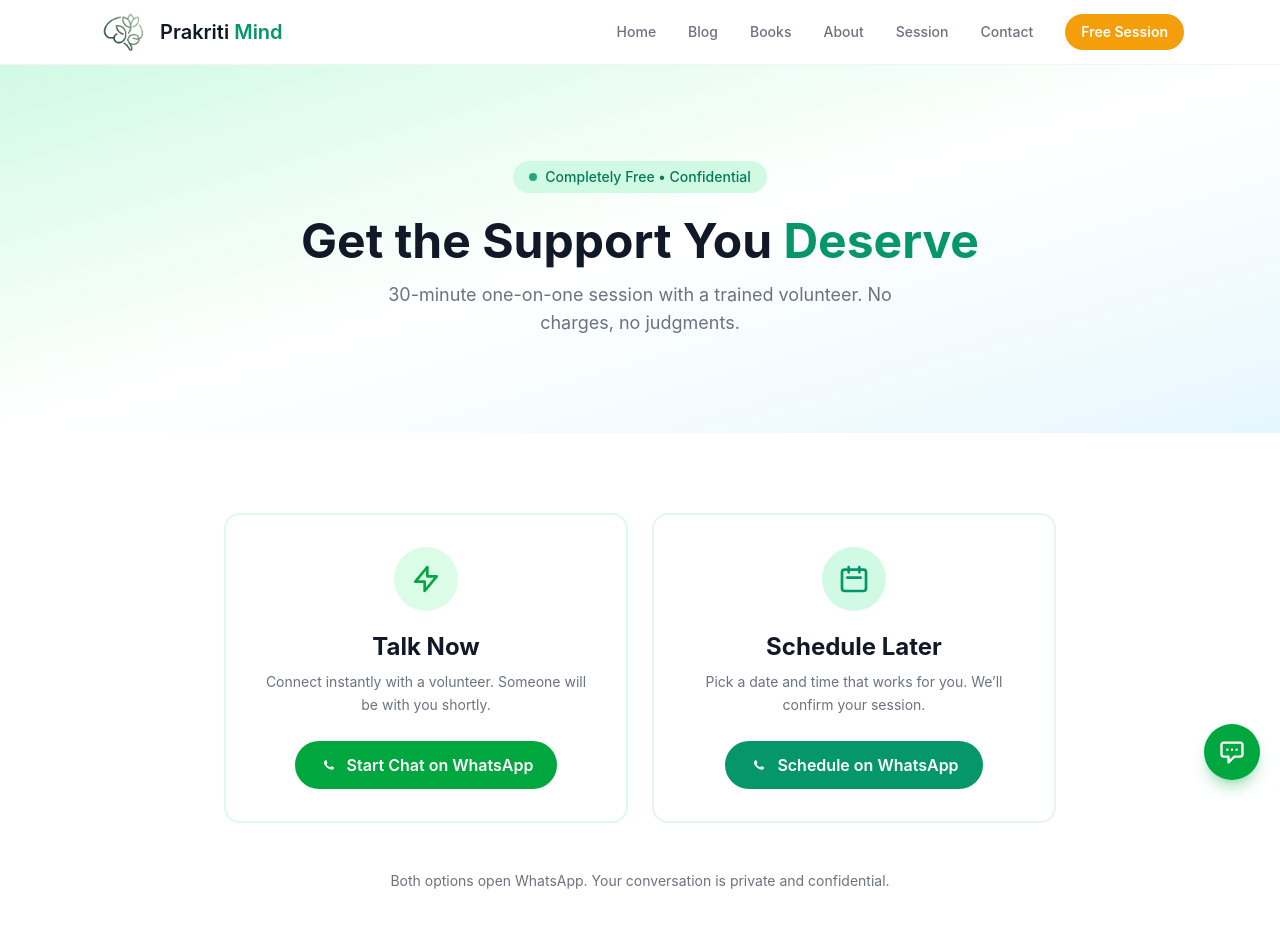
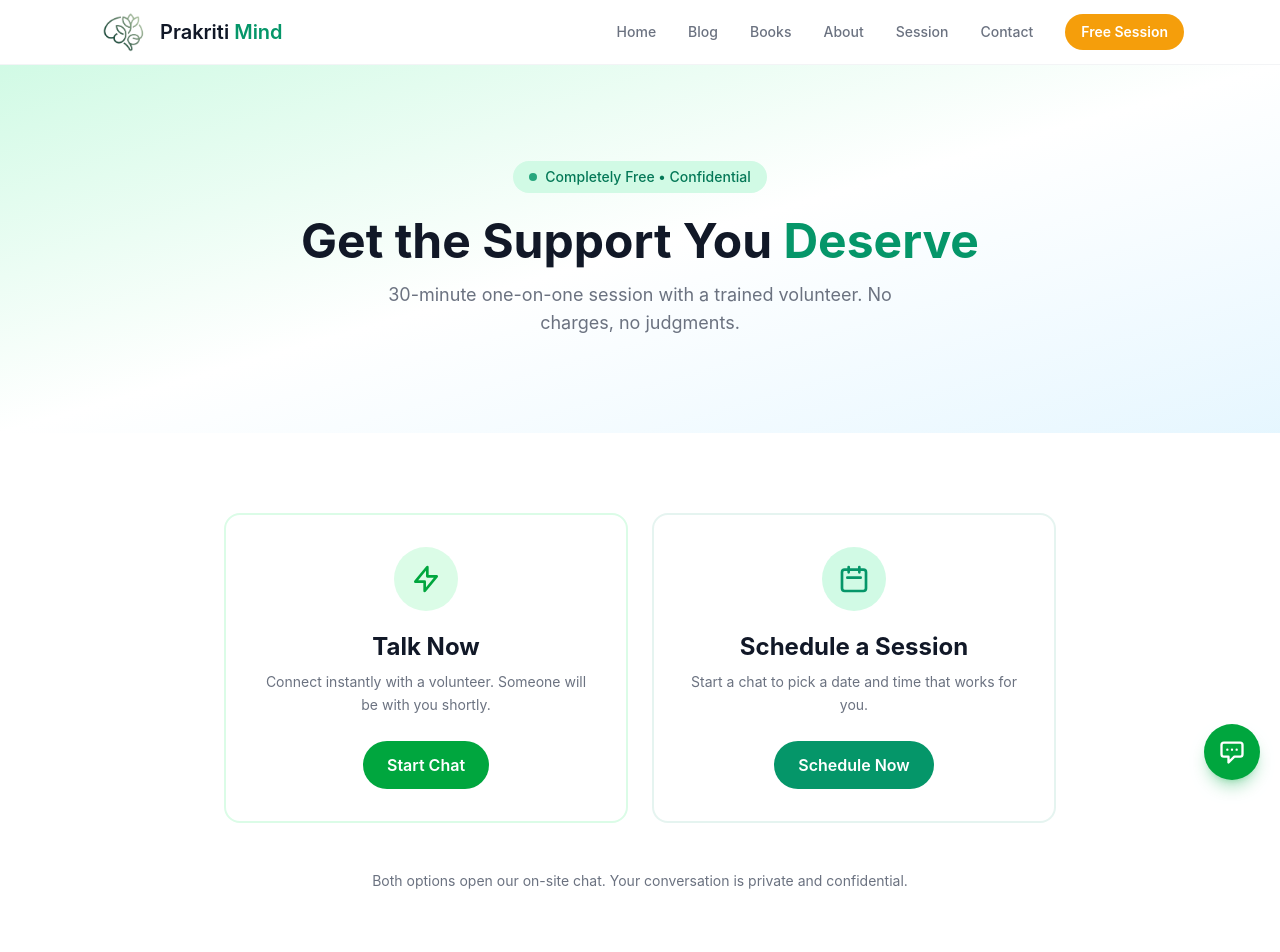
Before and after one commit to notrealaman/prakriti-mind, a Next.js app: page /session in a window 1280 px wide. Shown: the top 952 px of the page. Built offline with nearby package versions, Linux system fonts and the light colour scheme.

Commit message:
Remove all WhatsApp links, use on-site chat everywhere

```diff
--- a/src/app/about/page.js
+++ b/src/app/about/page.js
@@ -1,7 +1,7 @@
 import Link from "next/link";
 import Header from "@/components/Header";
 import Footer from "@/components/Footer";
-import { waLink } from "@/lib/whatsapp";
+import OpenChatButton from "@/components/OpenChatButton";
 
 export const metadata = { title: "About — Prakriti Mind", description: "Learn about our mission to provide free psychological assistance to everyone." };
 
@@ -64,14 +64,9 @@ export default function AboutPage() {
                 We are committed to providing professional, confidential, and completely free support —
                 because everyone deserves someone to talk to.
               </p>
-              <a
-                href={waLink()}
-                target="_blank"
-                rel="noopener noreferrer"
-                className="mt-6 inline-flex items-center px-6 py-3 rounded-full bg-accent text-white font-semibold hover:bg-accent-dark transition-all"
-              >
+              <OpenChatButton className="mt-6 inline-flex items-center px-6 py-3 rounded-full bg-accent text-white font-semibold hover:bg-accent-dark transition-all">
                 Book Your Free Session
-              </a>
+              </OpenChatButton>
             </div>
           </div>
         </section>
--- a/src/app/blog/[slug]/page.js
+++ b/src/app/blog/[slug]/page.js
@@ -2,8 +2,8 @@ import Link from "next/link";
 import { notFound } from "next/navigation";
 import Header from "@/components/Header";
 import Footer from "@/components/Footer";
+import OpenChatButton from "@/components/OpenChatButton";
 import posts from "@/data/posts";
-import { waLink } from "@/lib/whatsapp";
 
 export function generateStaticParams() {
   return posts.map((post) => ({ slug: post.slug }));
@@ -74,14 +74,9 @@ export default async function BlogPostPage({ params }) {
           </div>
 
           <div className="mt-12 pt-8 border-t border-gray-100">
-            <a
-              href={waLink()}
-              target="_blank"
-              rel="noopener noreferrer"
-              className="inline-flex items-center px-6 py-3 rounded-full bg-accent text-white font-semibold shadow-lg shadow-accent/25 hover:bg-accent-dark transition-all"
-            >
+            <OpenChatButton className="inline-flex items-center px-6 py-3 rounded-full bg-accent text-white font-semibold shadow-lg shadow-accent/25 hover:bg-accent-dark transition-all">
               Book a Free Session
-            </a>
+            </OpenChatButton>
           </div>
         </article>
       </main>
--- a/src/app/evaluation/page.js
+++ b/src/app/evaluation/page.js
@@ -3,7 +3,7 @@
 import { useState } from "react";
 import Header from "@/components/Header";
 import Footer from "@/components/Footer";
-import { waLink, TALK_NOW } from "@/lib/whatsapp";
+import OpenChatButton from "@/components/OpenChatButton";
 
 const questions = [
   { id: "mood", label: "How would you rate your overall mood lately?", emojis: ["😢", "😟", "😐", "🙂", "😊"] },
@@ -49,17 +49,9 @@ export default function EvaluationPage() {
             <p className="text-muted mb-8">
               Your responses have been recorded. If you&rsquo;d like to talk to someone right now, we&rsquo;re here for you.
             </p>
-            <a
-              href={waLink(TALK_NOW)}
-              target="_blank"
-              rel="noopener noreferrer"
-              className="inline-flex items-center px-8 py-3.5 rounded-full bg-green-600 text-white font-semibold hover:bg-green-700 transition-all"
-            >
-              <svg className="w-5 h-5 mr-2" fill="currentColor" viewBox="0 0 24 24">
-                <path d="M17.472 14.382c-.297-.149-1.758-.867-2.03-.967-.273-.099-.471-.148-.67.15-.197.297-.767.966-.94 1.164-.173.199-.347.223-.644.075-.297-.15-1.255-.463-2.39-1.475-.883-.788-1.48-1.761-1.653-2.059-.173-.297-.018-.458.13-.606.134-.133.298-.347.446-.52.149-.174.198-.298.298-.497.099-.198.05-.371-.025-.52-.075-.149-.669-1.612-.916-2.207-.242-.579-.487-.5-.669-.51-.173-.008-.371-.01-.57-.01-.198 0-.52.074-.792.372-.272.297-1.04 1.016-1.04 2.479 0 1.462 1.065 2.875 1.213 3.074.149.198 2.096 3.2 5.077 4.487.709.306 1.262.489 1.694.625.712.227 1.36.195 1.871.118.571-.085 1.758-.719 2.006-1.413.248-.694.248-1.289.173-1.413-.074-.124-.272-.198-.57-.347" />
-              </svg>
+            <OpenChatButton className="inline-flex items-center px-8 py-3.5 rounded-full bg-green-600 text-white font-semibold hover:bg-green-700 transition-all">
               Talk to Someone Now
-            </a>
+            </OpenChatButton>
           </div>
         </main>
         <Footer />
--- a/src/app/session/page.js
+++ b/src/app/session/page.js
@@ -1,6 +1,6 @@
 import Header from "@/components/Header";
 import Footer from "@/components/Footer";
-import { waLink, TALK_NOW, SCHEDULE } from "@/lib/whatsapp";
+import OpenChatButton from "@/components/OpenChatButton";
 
 export const metadata = { title: "Free Session — Prakriti Mind", description: "Talk to someone now or schedule a free 30-minute session." };
 
@@ -27,12 +27,7 @@ export default function SessionPage() {
         <section className="py-16 md:py-20 bg-white">
           <div className="max-w-4xl mx-auto px-4 sm:px-6 lg:px-8">
             <div className="grid md:grid-cols-2 gap-6">
-              <a
-                href={waLink(TALK_NOW)}
-                target="_blank"
-                rel="noopener noreferrer"
-                className="group bg-white rounded-2xl border-2 border-green-100 p-8 text-center hover:border-green-400 hover:shadow-lg transition-all"
-              >
+              <OpenChatButton className="group bg-white rounded-2xl border-2 border-green-100 p-8 text-center hover:border-green-400 hover:shadow-lg transition-all">
                 <div className="w-16 h-16 rounded-full bg-green-100 flex items-center justify-center mx-auto mb-5 group-hover:bg-green-200 transition-colors">
                   <svg className="w-8 h-8 text-green-600" fill="none" viewBox="0 0 24 24" stroke="currentColor" strokeWidth={2}>
                     <path strokeLinecap="round" strokeLinejoin="round" d="M13 10V3L4 14h7v7l9-11h-7z" />
@@ -43,40 +38,29 @@ export default function SessionPage() {
                   Connect instantly with a volunteer. Someone will be with you shortly.
                 </p>
                 <span className="inline-flex items-center px-6 py-3 rounded-full bg-green-600 text-white font-semibold group-hover:bg-green-700 transition-colors">
-                  <svg className="w-5 h-5 mr-2" fill="currentColor" viewBox="0 0 24 24">
-                    <path d="M17.472 14.382c-.297-.149-1.758-.867-2.03-.967-.273-.099-.471-.148-.67.15-.197.297-.767.966-.94 1.164-.173.199-.347.223-.644.075-.297-.15-1.255-.463-2.39-1.475-.883-.788-1.48-1.761-1.653-2.059-.173-.297-.018-.458.13-.606.134-.133.298-.347.446-.52.149-.174.198-.298.298-.497.099-.198.05-.371-.025-.52-.075-.149-.669-1.612-.916-2.207-.242-.579-.487-.5-.669-.51-.173-.008-.371-.01-.57-.01-.198 0-.52.074-.792.372-.272.297-1.04 1.016-1.04 2.479 0 1.462 1.065 2.875 1.213 3.074.149.198 2.096 3.2 5.077 4.487.709.306 1.262.489 1.694.625.712.227 1.36.195 1.871.118.571-.085 1.758-.719 2.006-1.413.248-.694.248-1.289.173-1.413-.074-.124-.272-.198-.57-.347" />
-                  </svg>
-                  Start Chat on WhatsApp
+                  Start Chat
                 </span>
-              </a>
+              </OpenChatButton>
 
-              <a
-                href={waLink(SCHEDULE)}
-                target="_blank"
-                rel="noopener noreferrer"
-                className="group bg-white rounded-2xl border-2 border-primary/10 p-8 text-center hover:border-primary/40 hover:shadow-lg transition-all"
-              >
+              <OpenChatButton className="group bg-white rounded-2xl border-2 border-primary/10 p-8 text-center hover:border-primary/40 hover:shadow-lg transition-all">
                 <div className="w-16 h-16 rounded-full bg-primary-lighter flex items-center justify-center mx-auto mb-5 group-hover:bg-primary-light transition-colors">
                   <svg className="w-8 h-8 text-primary" fill="none" viewBox="0 0 24 24" stroke="currentColor" strokeWidth={2}>
                     <path strokeLinecap="round" strokeLinejoin="round" d="M8 7V3m8 4V3m-9 8h10M5 21h14a2 2 0 002-2V7a2 2 0 00-2-2H5a2 2 0 00-2 2v12a2 2 0 002 2z" />
                   </svg>
                 </div>
-                <h2 className="text-2xl font-bold text-dark mb-2">Schedule Later</h2>
+                <h2 className="text-2xl font-bold text-dark mb-2">Schedule a Session</h2>
                 <p className="text-muted text-sm leading-relaxed mb-6">
-                  Pick a date and time that works for you. We&rsquo;ll confirm your session.
+                  Start a chat to pick a date and time that works for you.
                 </p>
                 <span className="inline-flex items-center px-6 py-3 rounded-full bg-primary text-white font-semibold group-hover:bg-primary-dark transition-colors">
-                  <svg className="w-5 h-5 mr-2" fill="currentColor" viewBox="0 0 24 24">
-                    <path d="M17.472 14.382c-.297-.149-1.758-.867-2.03-.967-.273-.099-.471-.148-.67.15-.197.297-.767.966-.94 1.164-.173.199-.347.223-.644.075-.297-.15-1.255-.463-2.39-1.475-.883-.788-1.48-1.761-1.653-2.059-.173-.297-.018-.458.13-.606.134-.133.298-.347.446-.52.149-.174.198-.298.298-.497.099-.198.05-.371-.025-.52-.075-.149-.669-1.612-.916-2.207-.242-.579-.487-.5-.669-.51-.173-.008-.371-.01-.57-.01-.198 0-.52.074-.792.372-.272.297-1.04 1.016-1.04 2.479 0 1.462 1.065 2.875 1.213 3.074.149.198 2.096 3.2 5.077 4.487.709.306 1.262.489 1.694.625.712.227 1.36.195 1.871.118.571-.085 1.758-.719 2.006-1.413.248-.694.248-1.289.173-1.413-.074-.124-.272-.198-.57-.347" />
-                  </svg>
-                  Schedule on WhatsApp
+                  Schedule Now
                 </span>
-              </a>
+              </OpenChatButton>
             </div>
 
             <div className="mt-12 text-center">
               <p className="text-sm text-muted">
-                Both options open WhatsApp. Your conversation is private and confidential.
+                Both options open our on-site chat. Your conversation is private and confidential.
               </p>
             </div>
           </div>
--- a/src/components/Header.jsx
+++ b/src/components/Header.jsx
@@ -2,8 +2,7 @@
 
 import { useState } from "react";
 import Link from "next/link";
-
-const WA_URL = "https://wa.me/918810584268?text=" + encodeURIComponent("Hi Prakriti Mind! I'd like to book a free 30-minute psychological assistance session. Can you help me with the available slots?");
+import OpenChatButton from "@/components/OpenChatButton";
 
 const navLinks = [
   { href: "/", label: "Home" },
@@ -39,14 +38,9 @@ export default function Header() {
                 {link.label}
               </Link>
             ))}
-            <a
-              href={WA_URL}
-              target="_blank"
-              rel="noopener noreferrer"
-              className="inline-flex items-center px-4 py-2 rounded-full bg-accent text-white text-sm font-semibold hover:bg-accent-dark transition-colors"
-            >
+            <OpenChatButton className="inline-flex items-center px-4 py-2 rounded-full bg-accent text-white text-sm font-semibold hover:bg-accent-dark transition-colors">
               Free Session
-            </a>
+            </OpenChatButton>
           </nav>
 
           <button
@@ -77,14 +71,9 @@ export default function Header() {
                   {link.label}
                 </Link>
               ))}
-              <a
-                href={WA_URL}
-                target="_blank"
-                rel="noopener noreferrer"
-                className="inline-flex items-center justify-center px-4 py-2 rounded-full bg-accent text-white text-sm font-semibold"
-              >
+              <OpenChatButton className="inline-flex items-center justify-center px-4 py-2 rounded-full bg-accent text-white text-sm font-semibold">
                 Free Session
-              </a>
+              </OpenChatButton>
             </nav>
           </div>
         )}
--- a/src/lib/whatsapp.js
+++ /dev/null
@@ -1,13 +0,0 @@
-const PHONE = "918810584268";
-
-const TALK_NOW =
-  "Hi Prakriti Mind 🙏 I'm going through a tough time and need someone to talk to right now. Can I speak with someone?";
-
-const SCHEDULE =
-  "Hi Prakriti Mind 🙏 I'd like to book a free 30-minute session. Can you help me with the available slots and timings?";
-
-export function waLink(message = TALK_NOW) {
-  return `https://wa.me/${PHONE}?text=${encodeURIComponent(message)}`;
-}
-
-export { TALK_NOW, SCHEDULE };
```
